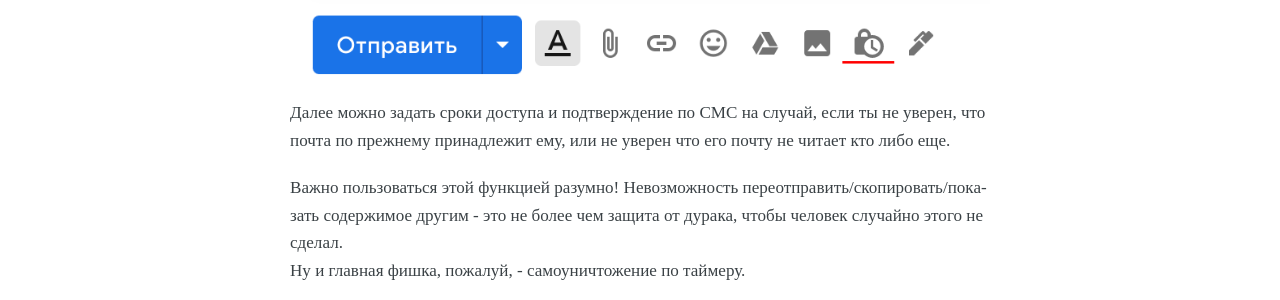
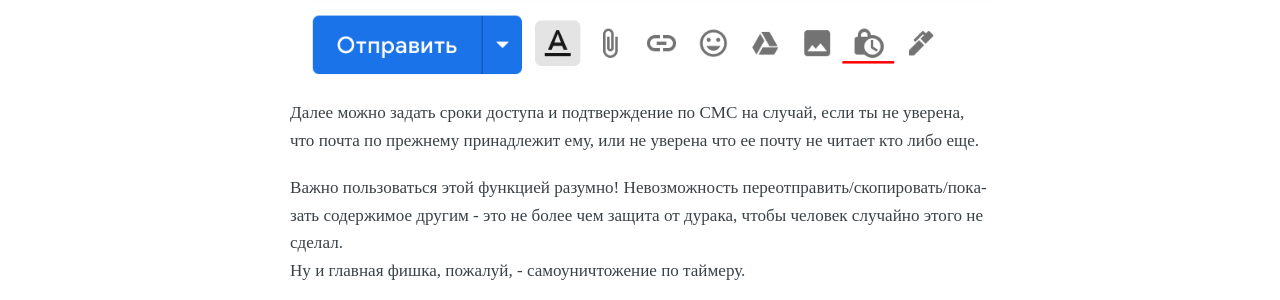
Before and after one commit to cryptopunks/cryptopunks.github.io, a Jekyll site: the page built from _posts/2020-07-10-confidential-mode-in-gmail.markdown, in a window 1280 px wide. Shown: the part 879-1179 px from the top of the page. Built offline with Jekyll 4.4.1, drawn with Linux system fonts in a browser that asks for light colours.

Commit message:
fem friend fix

```diff
--- a/_posts/2020-07-10-confidential-mode-in-gmail.markdown
+++ b/_posts/2020-07-10-confidential-mode-in-gmail.markdown
@@ -16,7 +16,7 @@ author: "soko1"
 
 <img src="/uploads/conf_mode_gmail.png" />
 
-Далее можно задать сроки доступа и подтверждение по СМС на случай, если ты не уверен, что почта по прежнему принадлежит ему, или не уверен что его почту не читает кто либо еще.
+Далее можно задать сроки доступа и подтверждение по СМС на случай, если ты не уверена, что почта по прежнему принадлежит ему, или не уверена что ее почту не читает кто либо еще.
 
 Важно пользоваться этой функцией разумно!  Невозможность переотправить/скопировать/показать содержимое другим - это не более чем защита от дурака, чтобы человек случайно этого не сделал. <br>
 Ну и главная фишка, пожалуй, - самоуничтожение по таймеру.
```
